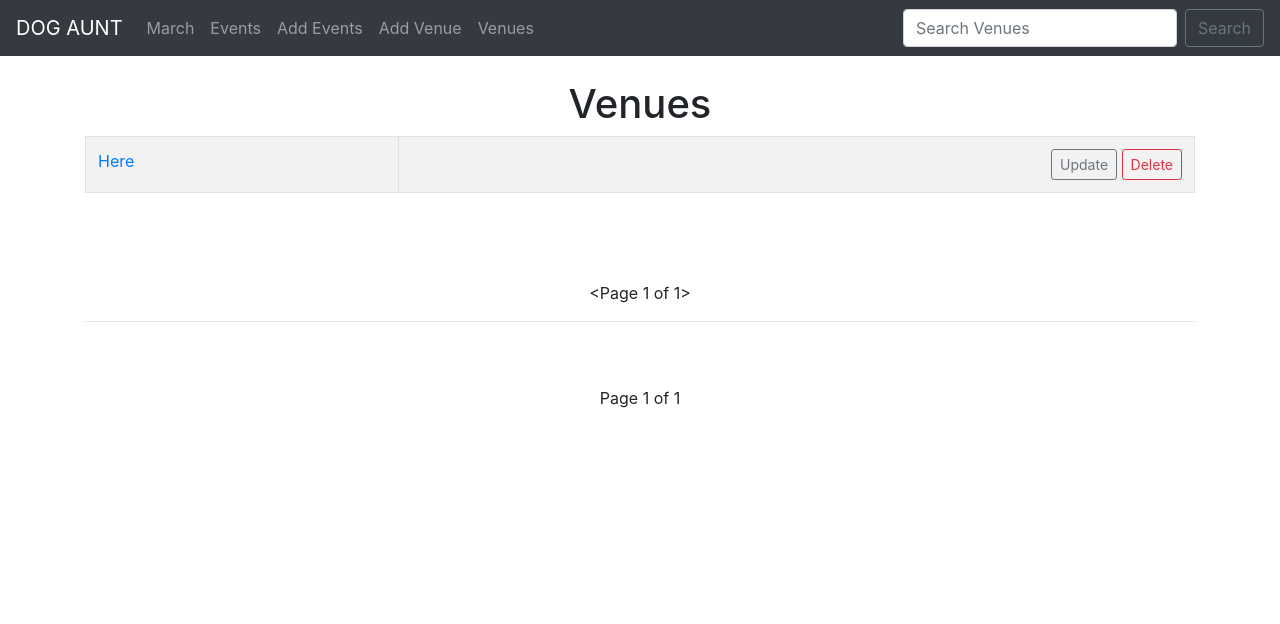
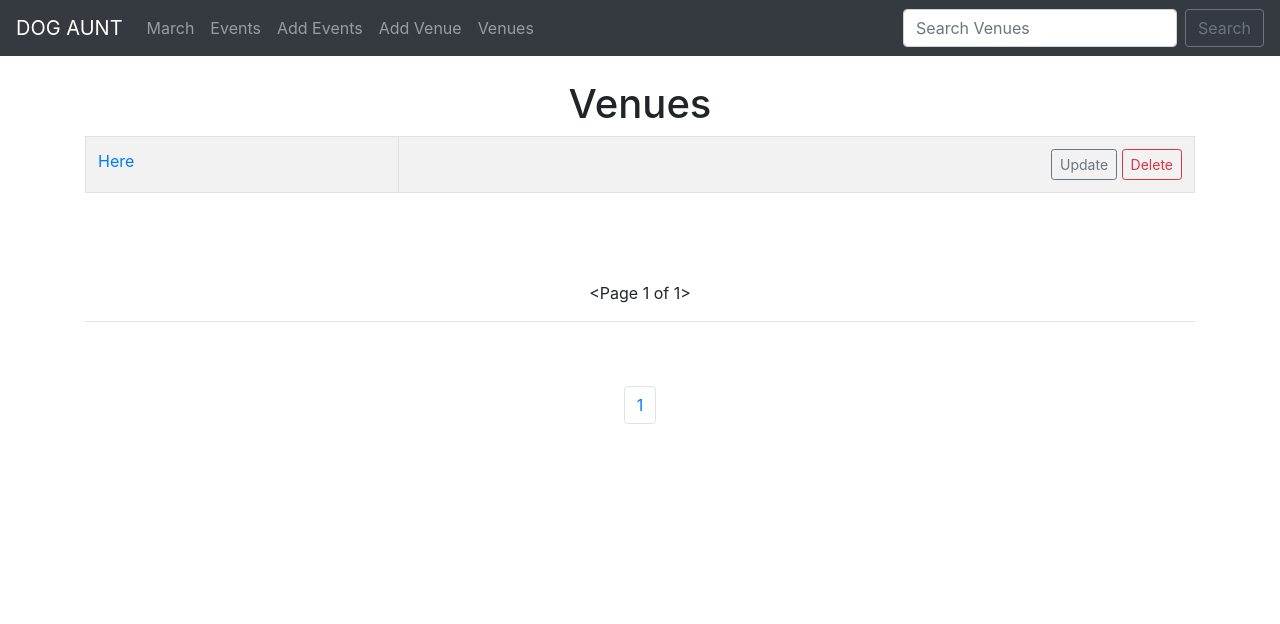
Before and after one commit to fatpat314/dog_aunt, a Django app: page /list_venue/ in a window 1280 px wide. Shown: the top 624 px of the page. Run offline with Django 3.2, Linux system fonts and the light colour scheme; data comes from the database, SQL or seed files in the repository; some libraries are stand-ins or nearby versions.

Commit message:
pagination styled

```diff
--- a/events/templates/events/venue.html
+++ b/events/templates/events/venue.html
@@ -20,16 +20,27 @@
     {{ venues }}
     <hr>
     <br><br>
-    {% if venues.has_previous %}
-        <a href="?page=1">&laquo First</a>
-        <a href="?page={{ venues.previous_page_number }}"> Previous</a>
-    {% endif %}
 
-    Page {{ venues.number }} of {{ venues.paginator.num_pages }}
-    {% if venues.has_next %}
-        <a href="?page={{ venues.next_page_number }}">Next</a>
-        <a href="?page={{ venues.paginator.num_pages}}">Last &raquo</a>
-    {% endif %}
+    <nav aria-label="Page navigation example">
+        <ul class="pagination justify-content-center">
+            {% if venues.has_previous %}
+                <li class="page-item"><a class="page-link" href="?page=1">&laquo First</a></li>
+                <li class="page-item"><a class="page-link" href="?page={{ venues.previous_page_number }}"> Previous</a></li>
+            {% endif %}
+
+            <!-- <li class="page-item"><a href="#" class="page-link">Page {{ venues.number }} of {{ venues.paginator.num_pages }}</a></li> -->
+            {% for i in nums %}
+                <li class="page-item"><a class="page-link" href="?page={{ forloop.counter }}">{{ forloop.counter }}</a></li>
+
+            {% endfor %}
+
+            {% if venues.has_next %}
+                <li class="page-item"><a class="page-link" href="?page={{ venues.next_page_number }}">Next</a></li>
+                <li class="page-item"><a class="page-link" href="?page={{ venues.paginator.num_pages}}">Last &raquo</a></li>
+            {% endif %}
+        </ul>
+    </nav>
+    <br>
 
 </center>
 {% endblock %}
--- a/events/views.py
+++ b/events/views.py
@@ -70,7 +70,8 @@ def list_venues(request):
     p = Paginator(Venue.objects.all(), 5)
     page = request.GET.get('page')
     venues = p.get_page(page)
-    return render(request, 'events/venue.html', {'list_venue': list_venue, 'venues': venues})
+    nums = "a" * venues.paginator.num_pages
+    return render(request, 'events/venue.html', {'list_venue': list_venue, 'venues': venues, "nums": nums})
 
 def add_venue(request):
     submitted = False
```
